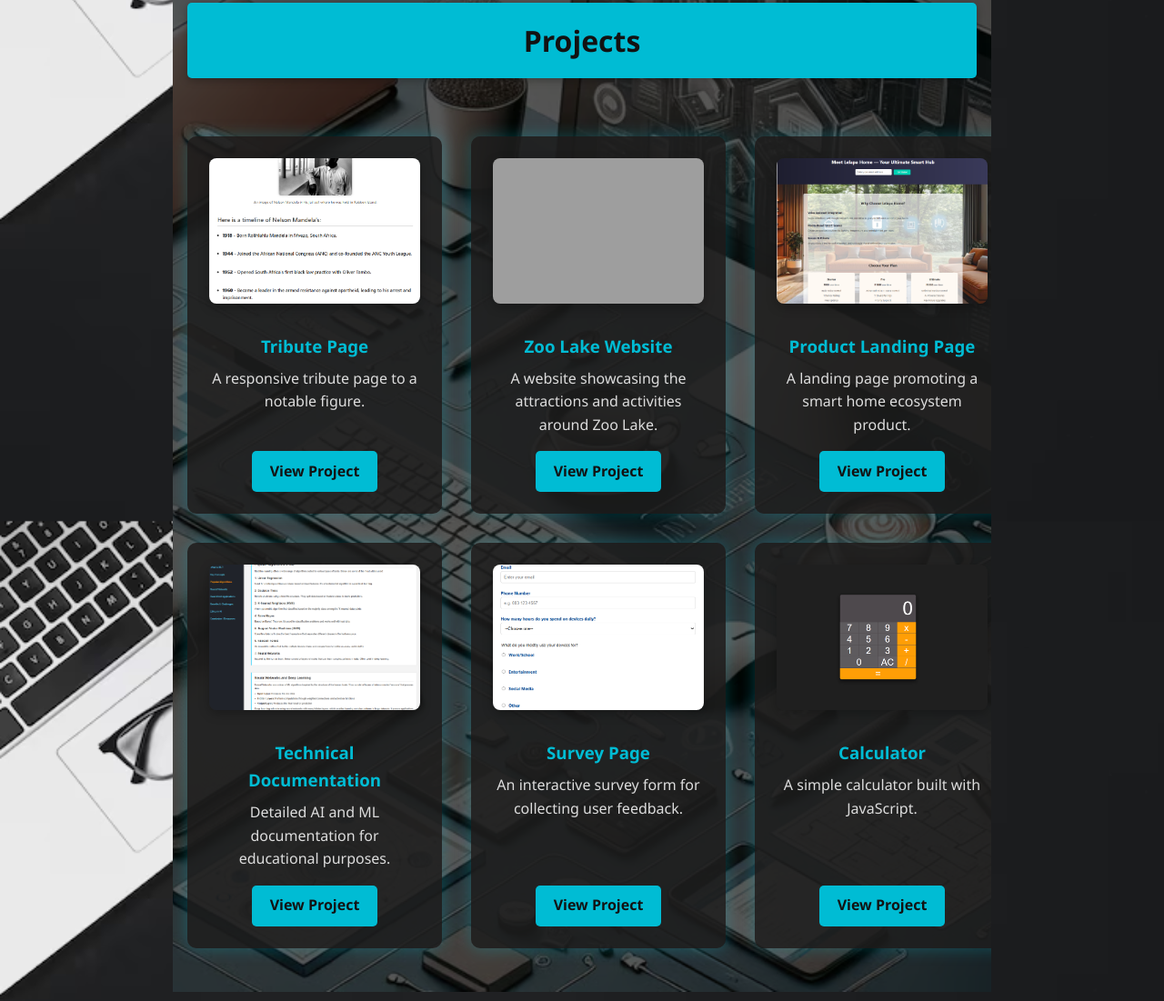
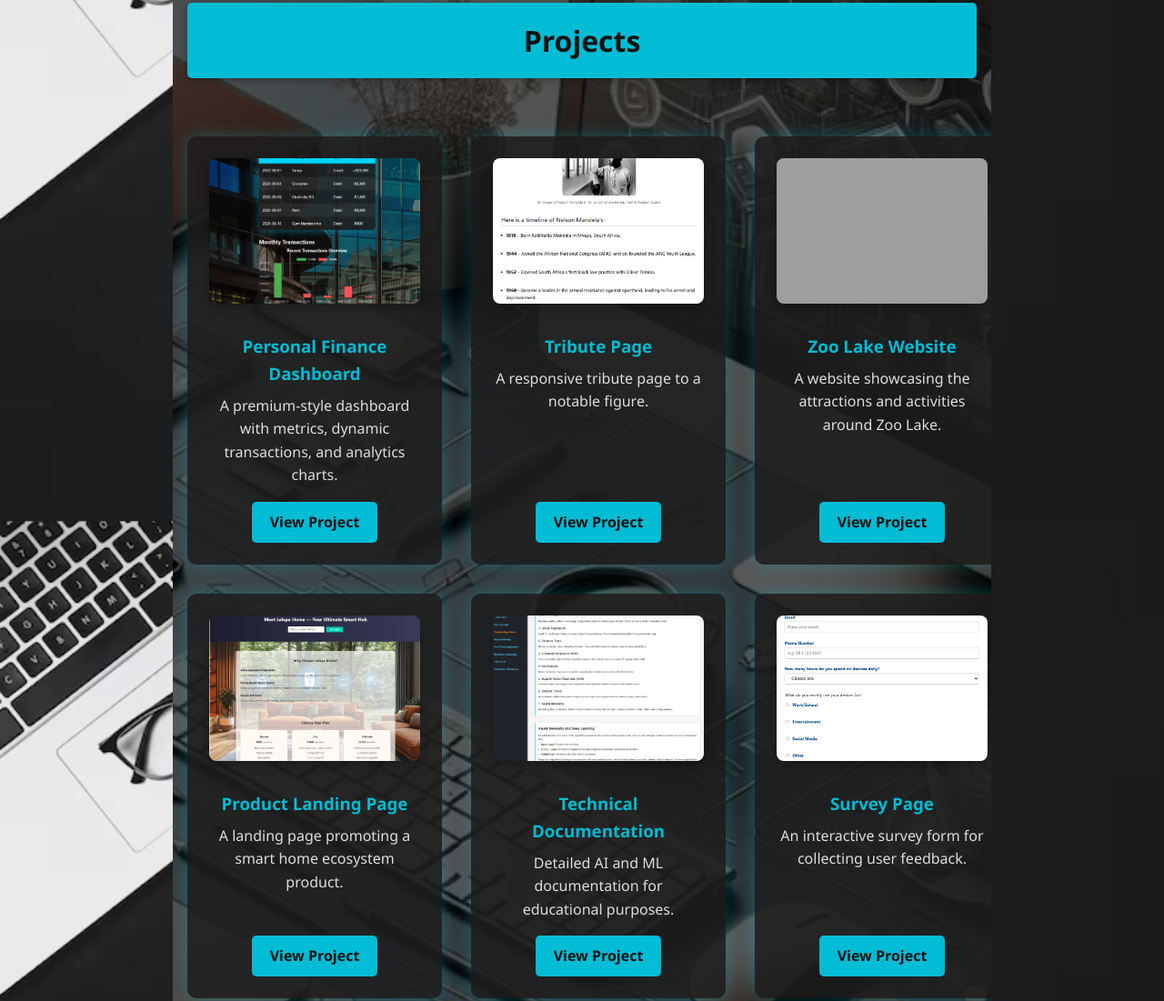
Before and after one commit to OleRMok/My-Portfolio, a plain HTML site: page index.html in a window 1280 px wide. Shown: the part 1985-3086 px from the top of the page at 91% size. Drawn offline with Linux system fonts and the light colour scheme; grey boxes are pictures that could not be loaded.

Commit message:
Added project

```diff
--- a/index.html
+++ b/index.html
@@ -128,6 +128,18 @@
 
   <div class="projects-grid">
 
+    <!-- Personal Finance Dashboard -->
+    <div class="project-card category">
+      <img
+        src="images/finDash.png"
+        alt="Personal Finance Dashboard Thumbnail"
+        class="project-thumbnail"
+      />
+      <h3>Personal Finance Dashboard</h3>
+      <p>A premium-style dashboard with metrics, dynamic transactions, and analytics charts.</p>
+      <a href="https://olermok.github.io/FinDash/" target="_blank" rel="noopener noreferrer">View Project</a>
+    </div>
+
     <!-- Tribute Page -->
     <div class="project-card category">
       <img
```
Also changed, not shown: images/finDash.png (added).
